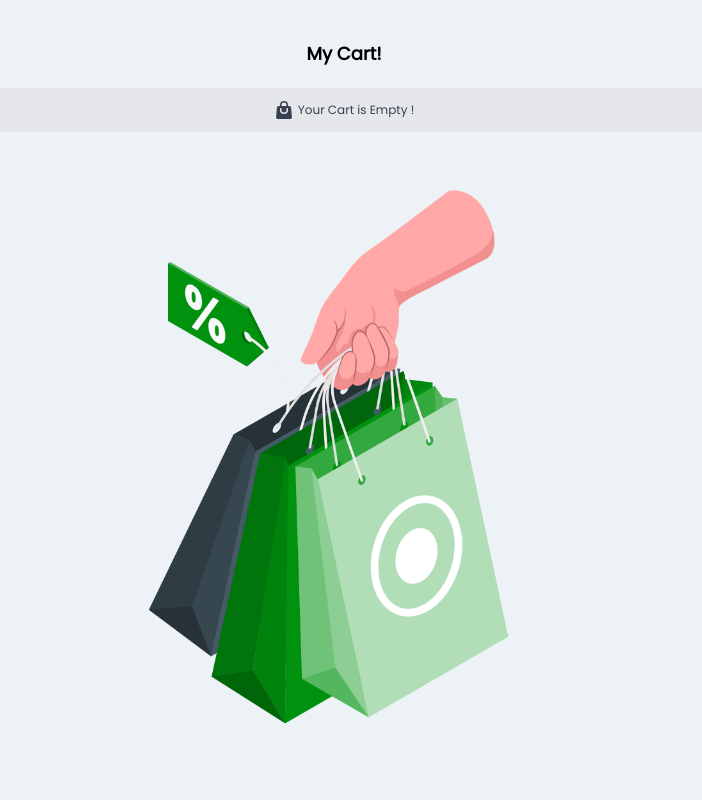
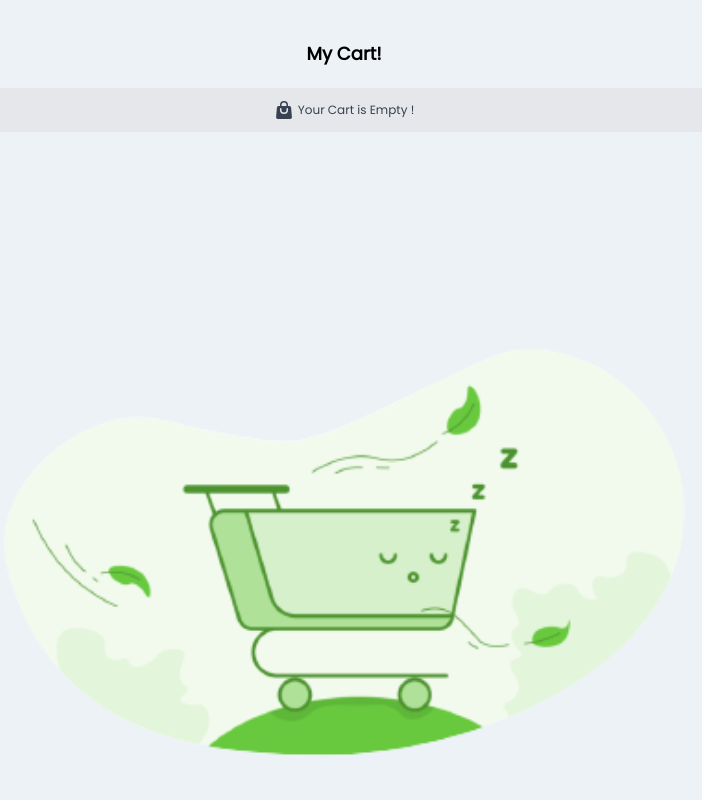
Before and after one commit to Narenkumar1234/Nilav, a Next.js app: page /myCart in a window 1280 px wide. Shown: the top 800 px of the page, without its empty margins (296-998 px from the left). Built offline with nearby package versions, Linux system fonts and the light colour scheme; no server answers; the database is empty.

Commit message:
add cart image- empty

```diff
--- a/pages/myCart.js
+++ b/pages/myCart.js
@@ -181,10 +181,8 @@ export default function Cart({
                 </div>
                 <div>
                   <img
-                    className="mx-auto w-8/12 lg:w-6/12"
+                    className="mx-auto w-full lg:w-10/12"
                     src="/Shopping bag-amico-darkgreen.png"
-                    width={"100"}
-                    height={100}
                     alt="Shopping Bag"
                   />
                   <div className="flex justify-center">
```
Also changed, not shown: public/Shopping bag-amico-darkgreen.png.
